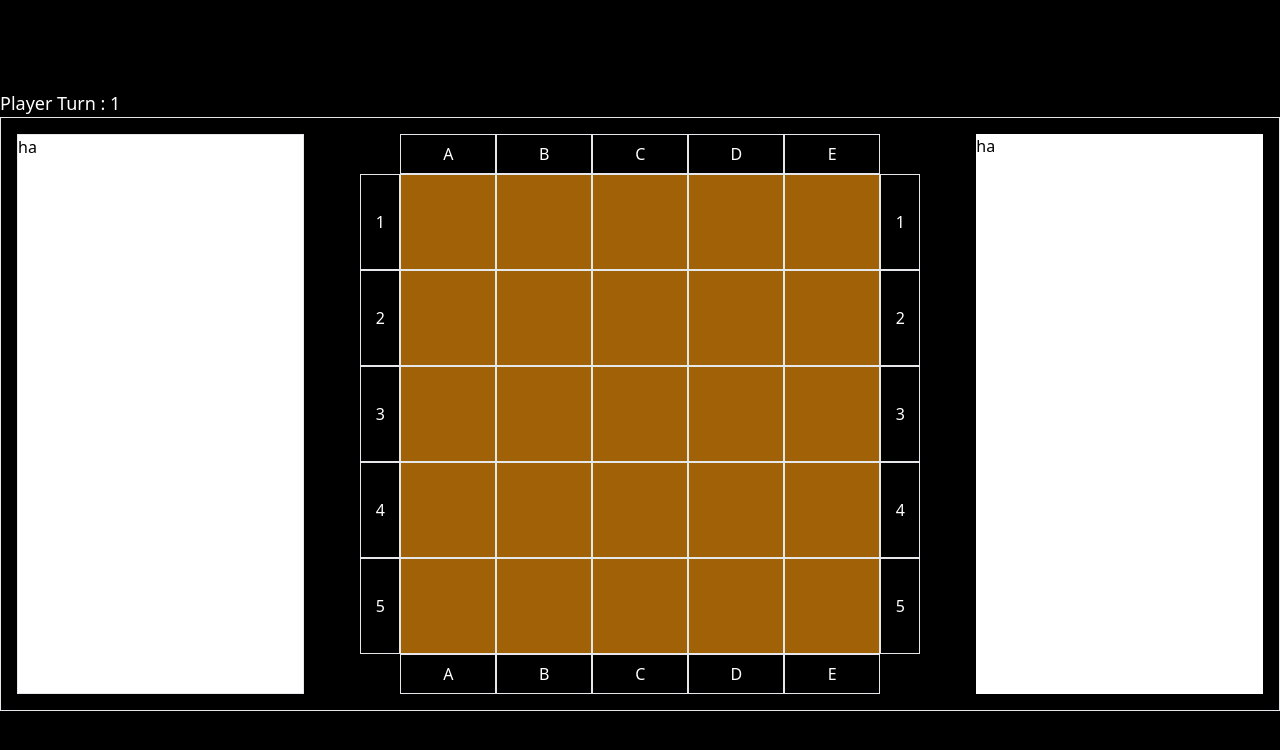
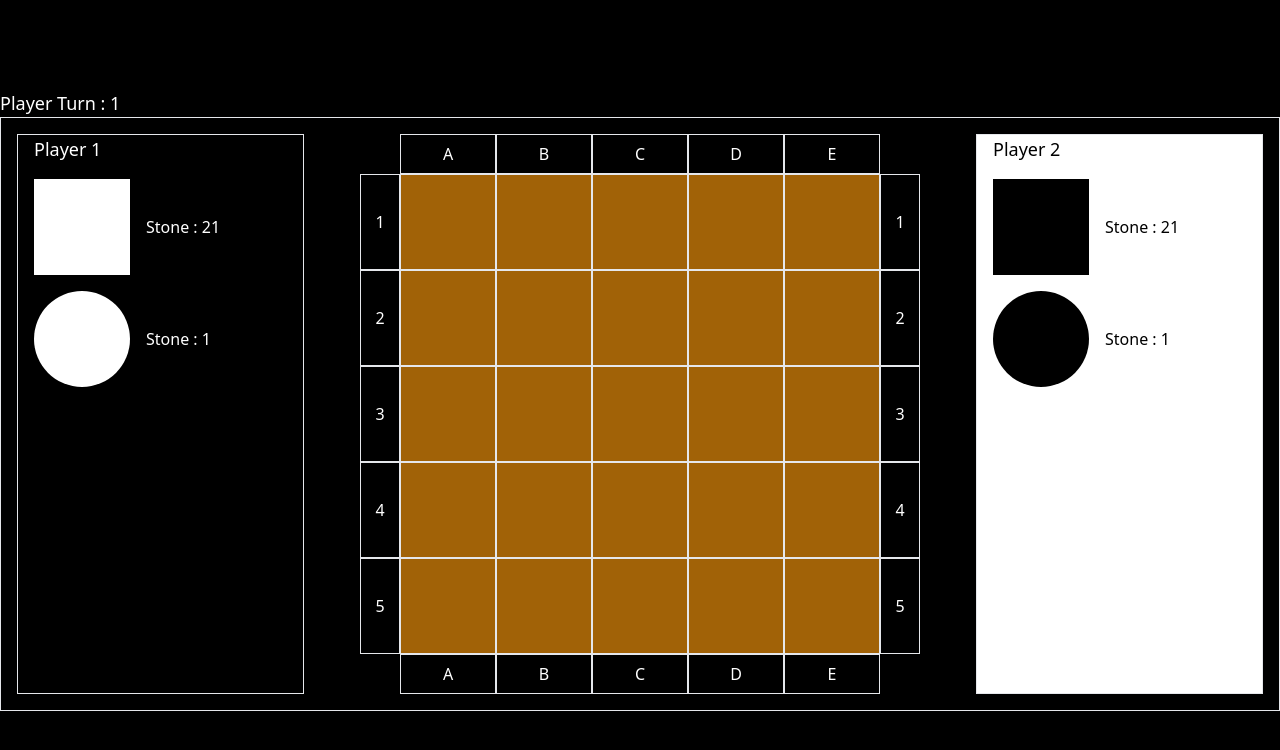
Before and after one commit to rubenyw/AI-TAKTAK, a React (Vite) app in the folder taktak/: page /player in a window 1280 px wide. Shown: the top 750 px of the page. Built offline with nearby package versions, Linux system fonts and the light colour scheme.

Commit message:
Update TaktakWithPlayer.jsx

```diff
--- a/taktak/src/TaktakWithPlayer.jsx
+++ b/taktak/src/TaktakWithPlayer.jsx
@@ -6,7 +6,6 @@ const TaktakWithPlayer = () => {
   const [board, setBoard] = useState(() => Array.from({ length: 5 }, () => Array(5).fill(null)));
   const [alphabet, setAlphabet] = useState(["A", "B", "C", "D", "E"]);
   const [numberic, setNumeric] = useState([1, 2, 3, 4, 5]);
-  const [isXNext, setIsXNext] = useState(true);
 
   const [playerTurn, setPlayerTurn] = useState(1); // 1 playerOne , 2 Player Two
   const [players, setPlayers] = useState({
@@ -17,8 +16,24 @@ const TaktakWithPlayer = () => {
   const [actionMode, setActionMode] = useState(false);
   const [hand, setHand] = useState([]);
   const [pickUpMode, setPickUpMode] = useState(false);
-  const lastPickUpPosition = null;
-  const pickUpDirection = null;
+  const [lastPickUpPosition, setLastPickUpPosition] = useState(null);
+  const [pickUpDirection, setPickUpDirection] = useState(null);
+
+  const reset = () => {
+    setBoard(() => Array.from({ length: 5 }, () => Array(5).fill(null)));
+    setPlayerTurn(1);
+    setPlayers(
+      {
+        1: { stones: 21, capstones: 1 },
+        2: { stones: 21, capstones: 1 },
+      }
+    );
+    setActionMode(false);
+    setHand([]);
+    setPickUpMode(false);
+    setLastPickUpPosition(null);
+    setPickUpDirection(null);
+  }
 
   const handleClick = (rowIndex, colIndex) => {
     if (!board[rowIndex][colIndex]) {
@@ -34,15 +49,6 @@ const TaktakWithPlayer = () => {
   const calculateWinner = (currentBoard) => {
     // Add your logic to check for a winner
     // Return 'X' or 'O' if there's a winner, or null if no winner yet
-  };
-
-  const getStatus = () => {
-    const winner = calculateWinner(board);
-    if (winner) {
-      return `Winner: ${winner}`;
-    } else {
-      return `Next player: ${isXNext ? 'X' : 'O'}`;
-    }
   };
 
   const PrintBoard = () => {
@@ -90,10 +96,56 @@ const TaktakWithPlayer = () => {
     )
   }
 
+  const PlayerOneClickDeck = () => {
+    if(playerTurn != 1) return;
+
+  }
+
+  const PlayerOneDeck = ()=> {
+    return (
+      <div className="flex flex-col border basis-1/3 bg-black text-white px-4">
+        <div className="text-lg mb-4">Player 1</div>
+        <div className="flex items-center gap-4 mb-4">
+          <div className="w-24 h-24 bg-white">
+
+          </div>
+          <div className="text-md">Stone : {players[1].stones}</div>
+        </div>
+        <div className="flex items-center gap-4 mb-4">
+          <div className="w-24 h-24 bg-white rounded-full">
+
+          </div>
+          <div className="text-md">Stone : {players[1].capstones}</div>
+        </div>
+      </div>
+    )
+  }
+
+  const PlayerTwoDeck = ()=> {
+    return (
+      <div className="flex flex-col border basis-1/3 bg-white text-black px-4">
+        <div className="text-lg mb-4">Player 2</div>
+        <div className="flex items-center gap-4 mb-4">
+          <div className="w-24 h-24 bg-black">
+
+          </div>
+          <div className="text-md">Stone : {players[2].stones}</div>
+        </div>
+        <div className="flex items-center gap-4 mb-4">
+          <div className="w-24 h-24 bg-black rounded-full">
+
+          </div>
+          <div className="text-md">Stone : {players[2].capstones}</div>
+        </div>
+      </div>
+    )
+  }
+
+
   const Table = () => {
     return (
       <div className="board flex border justify-between w-full p-4">
-        <div className="flex border basis-1/3 bg-white">ha</div>
+        <PlayerOneDeck/>
         <div className="flex flex-row basis-1/3">
           <LeftsideNumber/>
           <div className="flex flex-col">
@@ -124,7 +176,7 @@ const TaktakWithPlayer = () => {
             }
           </div>
         </div>
-        <div className="flex basis-1/3 bg-white">ha</div>
+        <PlayerTwoDeck></PlayerTwoDeck>
       </div>
     )
   }
```
